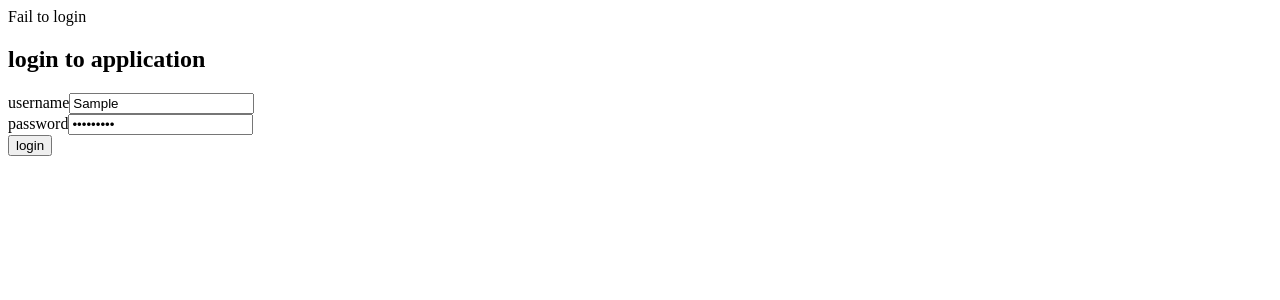
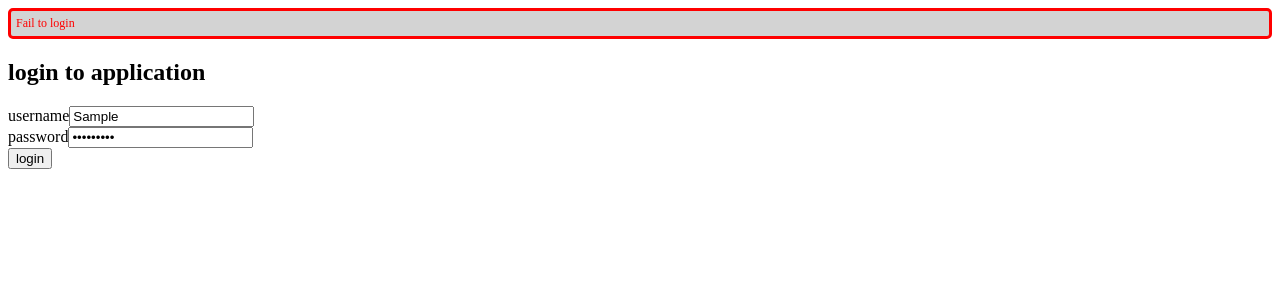
Before and after one commit to anhtumai/blog-list-frontend-v2, a React (Create React App) app: page / in a window 1280 px wide. Both pictures are taken after typing "Sample", "Sample123" into the empty fields and a click on the button "login". Shown: the top 300 px of the page. Built offline with nearby package versions, Linux system fonts and the light colour scheme; no server answers.

Commit message:
Add CSS to notification component

```diff
--- a/src/components/Notification.tsx
+++ b/src/components/Notification.tsx
@@ -7,7 +7,17 @@ const Notification = () => {
 
   if (message === "") return null;
 
-  return <div className={notiType}>{message}</div>;
+  const style = {
+    color: notiType === "error" ? "red" : "green",
+    background: "lightgrey",
+    fontSize: "12px",
+    borderStyle: "solid",
+    borderRadius: "5px",
+    padding: "5px",
+    marginBottom: "5px",
+  };
+
+  return <div style={style}>{message}</div>;
 };
 
 export default Notification;
```
